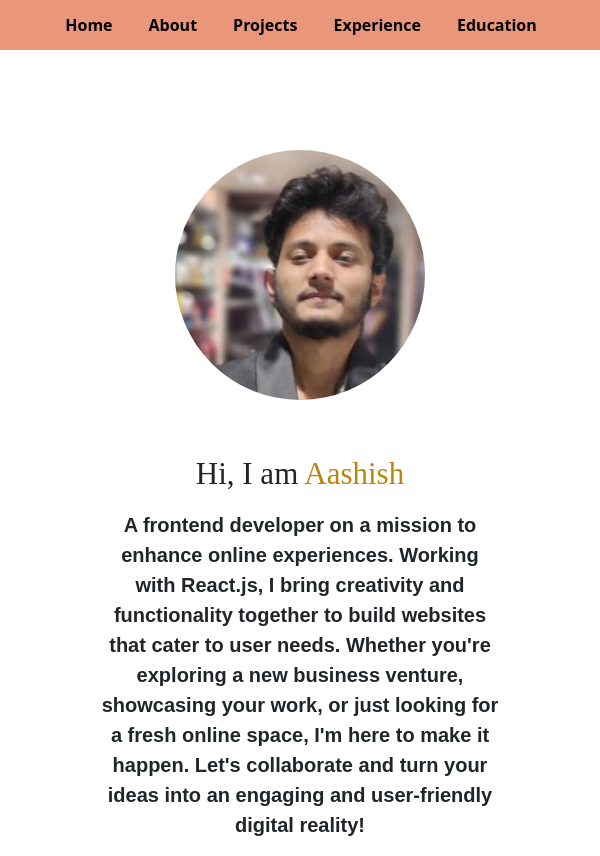
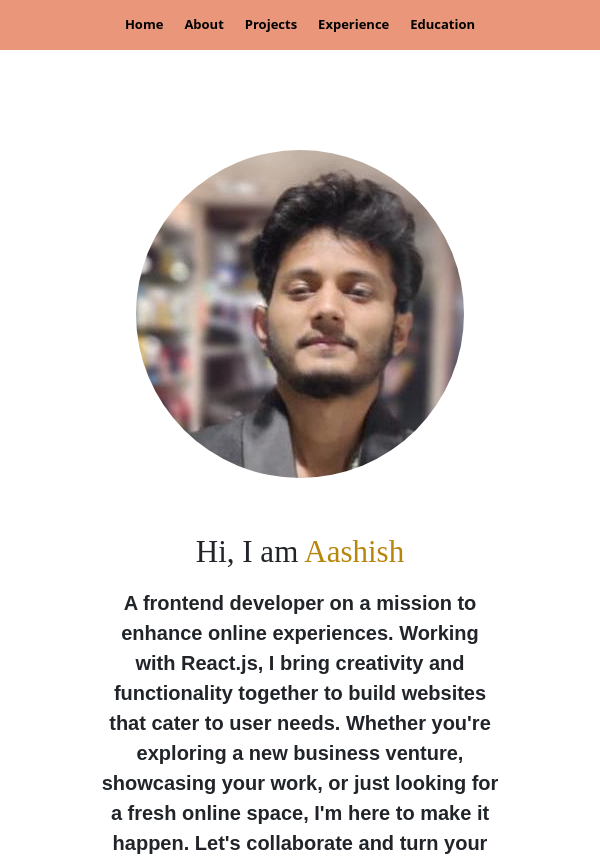
Before and after one commit to aashishstanl/Portfolio, a React (Vite) app: page / in a window 600 px wide. Shown: the top 856 px of the page. Built offline with nearby package versions, Linux system fonts and the light colour scheme.

Commit message:
responsiveness

```diff
--- /dev/null
+++ b/src/Components/Header.jsx
@@ -0,0 +1,26 @@
+import React from "react";
+import Headerstyle from "../css/Header.module.css";
+
+function Header() {
+  return (
+    <ul className={Headerstyle.Header}>
+      <a href="">
+        <li>Home</li>
+      </a>
+      <a href="#about-me">
+        <li>About</li>
+      </a>
+      <a href="#Project">
+        <li>Projects</li>
+      </a>
+      <a href="#experience">
+        <li>Experience</li>
+      </a>
+      <a href="">
+        <li>Education</li>
+      </a>
+    </ul>
+  );
+}
+
+export default Header;
--- a/src/Components/Introduction.jsx
+++ b/src/Components/Introduction.jsx
@@ -4,41 +4,16 @@ import styleIntro from "../css/Introduction.module.css";
 import styleTextWrapper from "../css/TextWrapper.module.css";
 import styleButton from "../css/IntroWrapperButton.module.css";
 import imgStyle from "../css/ImageWrapper.module.css";
-import Headerstyle from "../css/Header.module.css";
+
 import ProfileData from "../Data/myData.json";
+import Header from "./Header";
 
 function Introduction() {
   //downloading the resume
-  const handleDownload = () => {
-    fetch(ProfileData.ResumeLink)
-      .then((response) => response.blob())
-      .then((blob) => {
-        saveAs(blob, `${ProfileData.name}-resume.pdf`);
-      })
-      .catch((error) => {
-        console.error("Error downloading file:", error);
-      });
-  };
+
   return (
     <>
-      <ul className={Headerstyle.Header}>
-        <a href="">
-          <li>Home</li>
-        </a>
-        <a href="#about-me">
-          <li>About</li>
-        </a>
-        <a href="#Project">
-          <li>Projects</li>
-        </a>
-        <a href="#experience">
-          <li>Experience</li>
-        </a>
-        <a href="">
-          <li>Education</li>
-        </a>
-      </ul>
-
+      <Header></Header>
       <section className={styleIntro.IntroWrapper}>
         <div className={styleTextWrapper.TextWrapper}>
           {/* profile information */}
@@ -46,10 +21,7 @@ function Introduction() {
             Hi, I am <span> {ProfileData.name}</span>
           </h1>
           <p>{ProfileData.description}</p>
-          <button
-            className={styleButton.IntroWrapperButton}
-            onClick={handleDownload}
-          >
+          <button className={styleButton.IntroWrapperButton}>
             <a
               style={{ textDecoration: "none", color: "white" }}
               href={ProfileData.ResumeLink}
--- a/src/css/Experience.module.css
+++ b/src/css/Experience.module.css
@@ -8,7 +8,7 @@
     padding-bottom: 20px;
     font-size: medium;
     font-family: 'Arial', sans-serif;
-    min-width: 464px;
+    min-width: 375px;
 
   }
   .workExperience h2{
--- a/src/css/Header.module.css
+++ b/src/css/Header.module.css
@@ -1,7 +1,7 @@
-.Header{
- margin: 0;
- left: 0;
- right: 0;
+.Header {
+  margin: 0;
+  left: 0;
+  right: 0;
   display: flex;
   justify-content: center;
   list-style: none;
@@ -17,39 +17,38 @@
   position: fixed;
   width: 100%;
   top: 0px;
-
-
 }
-.Header a{
+.Header a {
   text-decoration: none;
   color: black;
-  transition: all .5s ease-in-out;
+  transition: all 0.5s ease-in-out;
   padding: 8px;
   border-radius: 5px;
 }
 
-
-@media screen  and (max-width: 1024px)  {
+@media screen and (max-width: 1024px) {
   .Header {
-
     flex-wrap: nowrap;
     overflow-x: hidden;
     font-size: 20px;
     gap: 2.5rem;
-
   }
-  @media screen and  (max-width:600px) {
+  @media screen and (min-width: 426px) and (max-width: 600px) {
     .Header {
-
-      background-color:darksalmon;
-       gap: 20px;
-       font-size: medium;
-       min-width: 375px;
+      background-color: darksalmon;
+      gap: 20px;
+      font-size: medium;
       justify-content: center;
-      padding-left: 2px;
-
     }
-
   }
-
+  @media screen and (min-width: 425px) {
+    .Header {
+      background-color: darksalmon;
+      gap: 5px;
+      font-size: small;
+      justify-content: center;
+      margin: 0;
+      padding: 0;
+    }
+  }
 }
--- a/src/css/ImageWrapper.module.css
+++ b/src/css/ImageWrapper.module.css
@@ -1,13 +1,10 @@
 img {
   border-radius: 50%;
-  width: 400px;
-  height: 400px;
-
 }
 
-@media screen and (min-width: 600px){
-  img{
+@media screen and (max-width: 425px) {
+  img {
     width: 250px;
-  height: 250px;
+    height: 250px;
   }
 }
--- a/src/css/Introduction.module.css
+++ b/src/css/Introduction.module.css
@@ -1,45 +1,46 @@
-.IntroWrapper{
+.IntroWrapper {
   padding: 70px 130px;
   display: flex;
   column-gap: 70px;
   min-width: 110px;
   border-radius: 5px;
   justify-content: center;
- align-items: center;
- margin-top: 80px;
- min-width: 375px;
-  font-family: 'Playfair Display';
+  margin-top: 80px;
+
+  font-family: "Playfair Display";
 }
-
 
 @media screen and (min-width: 1300px) and (max-width: 2100px) {
   .IntroWrapper {
     padding: 70px 300px;
   }
-  .ImageWrapper img {
+  .ImageWrapper {
     width: 250px;
     height: 250px;
-
   }
 }
-@media screen and (max-width: 1024px) {
+@media screen and (max-width: 768px) and (max-width: 1250px) {
   .IntroWrapper {
     padding: 70px 130px;
     display: flex;
     column-gap: 70px;
   }
 
-  @media screen and (max-width: 1000px) {
+  @media screen and (max-width: 768px) {
     .IntroWrapper {
       padding: 70px;
       flex-direction: column-reverse;
       row-gap: 20px;
       align-items: center;
     }
-    .TextWrapper {
-      text-align: center;
-      align-items: center;
+    @media screen and (max-width: 425px) {
+      .IntroWrapper {
+        padding: 40px;
+        row-gap: 20px;
+        align-items: center;
+      }
+      .ImageWrapper {
+      }
     }
   }
-
 }
--- a/src/css/Project1.module.css
+++ b/src/css/Project1.module.css
@@ -165,7 +165,7 @@
     margin:  5%;
     display: flex;
     align-items: center;
-    min-width: 464px;
+    min-width: 375px;
     justify-content: center;
   }
 
--- a/src/css/TextWrapper.module.css
+++ b/src/css/TextWrapper.module.css
@@ -8,7 +8,6 @@
 
 
 }
-
 
 .TextWrapper p {
   font-style: normal;
@@ -30,3 +29,9 @@
 
   }
 }
+@media screen and (max-width: 768px) {
+  .TextWrapper {
+    text-align: center;
+    align-items: center;
+  }
+}
```
Also changed, not shown: src/Components/Contact.jsx (added, +7 -0 lines).
